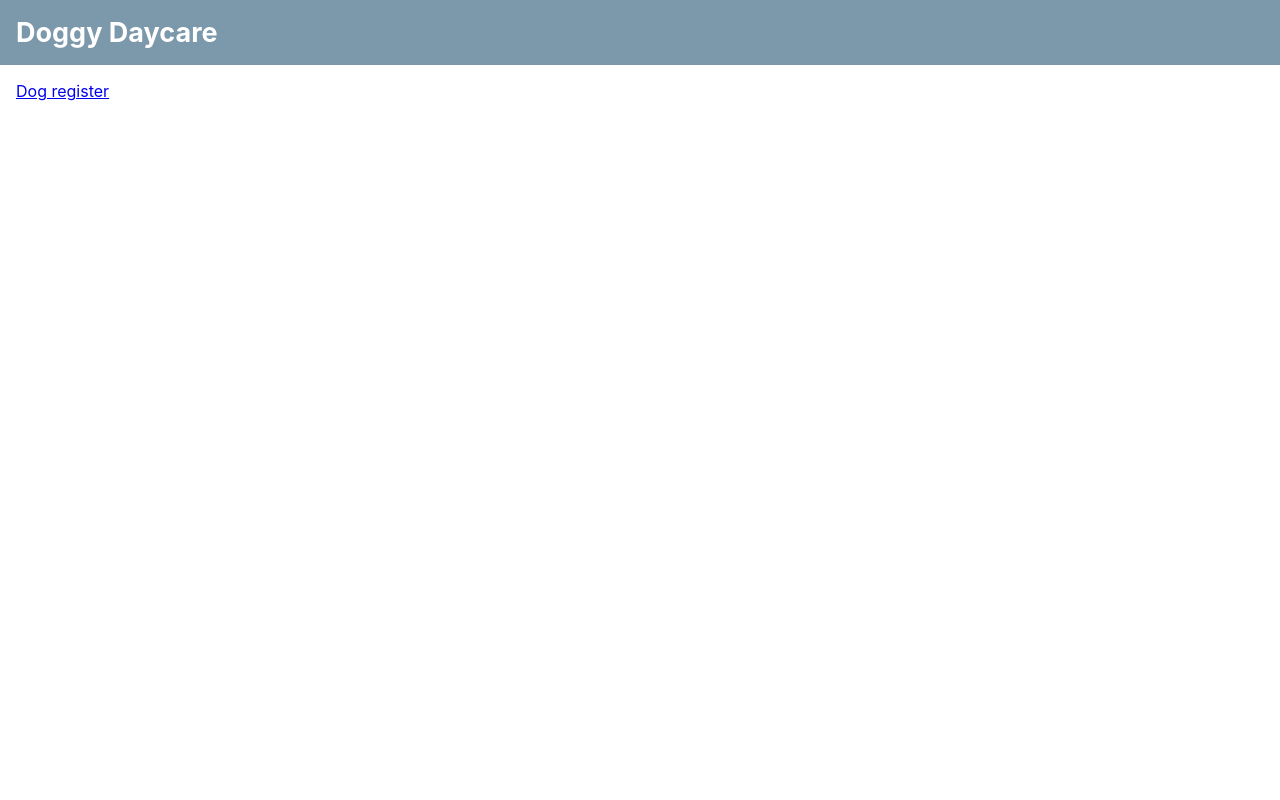
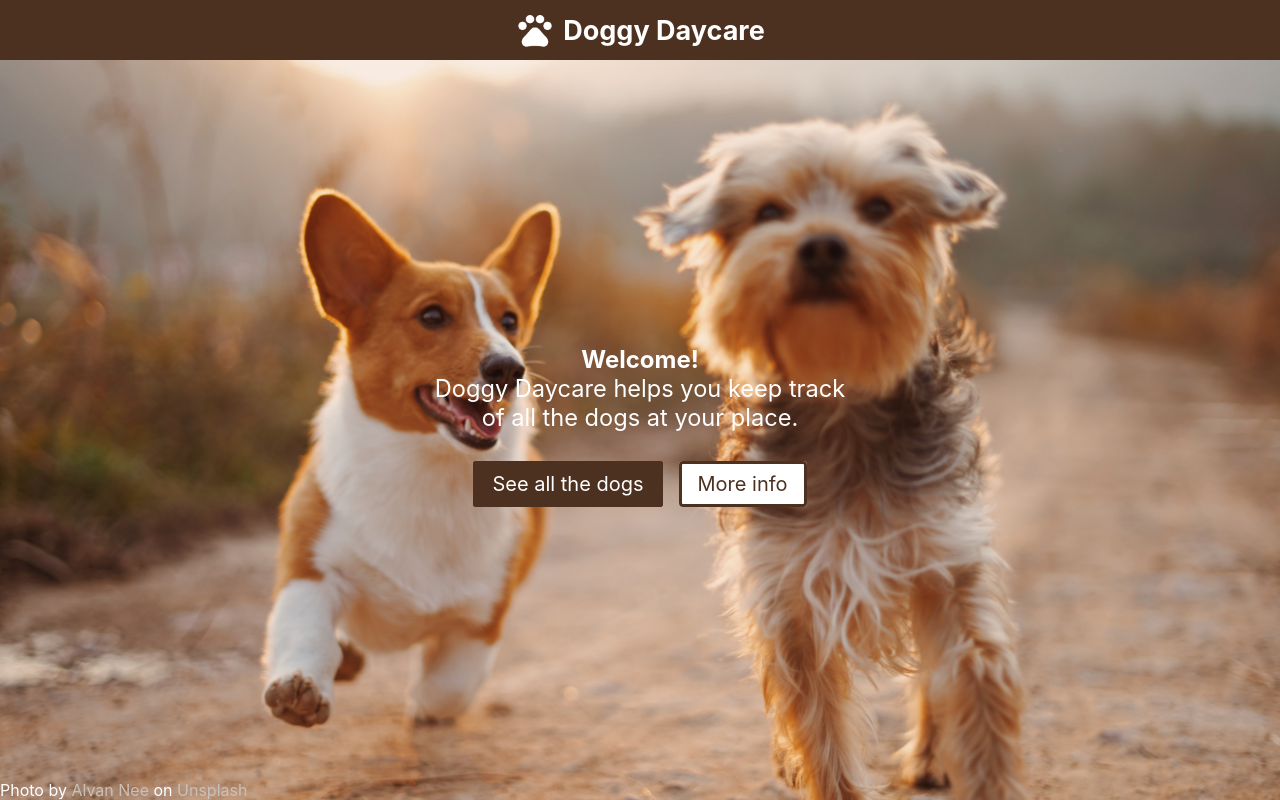
Before and after one commit to WALMIN/DoggyDaycare, a React (Create React App) app: page / in a window 1280 px wide. Built offline with nearby package versions, Linux system fonts and the light colour scheme.

Commit message:
Designed the start page & changed some CSS

```diff
--- a/src/App.css
+++ b/src/App.css
@@ -1,52 +1,36 @@
 .App {
 
   text-align: left;
+  height: 100%;
 
 }
 
 .App header {
 
+  height: 7.5vh;
+
+}
+
+.App header .Logo {
+
   display: flex;
   flex-direction: row;
   align-items: center;
-  justify-content: flex-end;
-  padding: 1rem;
+  justify-content: center;
+
+  height: 7.5vh;
 
   background: var(--primary-color);
   color: #ffffff;
   font-size: calc(10px + 1vmin);
+  text-decoration: none;
 
 }
 
-.App header h2 {
+.App header img {
 
-  margin: auto auto auto 0;
+  width: 2.5rem;
+  height: auto;
+  margin-right: 0.5rem;
 
 }
-
-.App header .NavigationButton {
-
-  display: inline-block;
-  height: 100%;
-  margin-left: 1rem;
-
-  background: transparent;
-  border: none;
-  color: #ffffff;
-  font-size: calc(10px + 1vmin);
-  text-decoration: none;
-  cursor: pointer;
-
-}
-
-.App header button:focus {
-
-  outline: none;
-
-}
-
-.App main {
-
-  padding: 1rem;
-
-}
--- a/src/App.js
+++ b/src/App.js
@@ -29,7 +29,10 @@ function App() {
     <Router>
       <div className="App">
         <header>
-          <h2>Doggy Daycare</h2>
+          <Link className="Logo" to="/">
+            <img src="images/doggy-daycare.png" />
+            <h2>Doggy Daycare</h2>
+          </Link>
         </header>
 
         <main>
--- a/src/components/Dogs.css
+++ b/src/components/Dogs.css
@@ -1,6 +1,7 @@
 .Dogs {
 
   text-align: center;
+  padding: 0.75rem 0.2rem;
 
 }
 
@@ -8,10 +9,12 @@
 
   width: 50vw;
   padding: 0.75rem 1.5rem;
+  margin-bottom: 0.75rem;
 
   background: var(--accent-color);
   border: none;
-  border-radius: 1rem;
+  border-radius: 0.2rem;
+  color: #ffffff;
 
 }
 
@@ -89,10 +92,10 @@
 
 .DogItem img {
 
-  width: 5rem;
-  height: 5rem;
+  width: 6rem;
+  height: 6rem;
   object-fit: cover;
-  border: 0.25rem solid var(--accent-color);
+  border: 0.2rem solid var(--accent-color);
   border-radius: 50%;
   box-shadow: 0.1rem 0.2rem 0.2rem #b2b2b2;
 
--- /dev/null
+++ b/src/components/Home.css
@@ -0,0 +1,88 @@
+.Home {
+
+  display: flex;
+  flex-direction: column;
+
+  background-position: center;
+  background-repeat: no-repeat;
+  background-size: cover;
+  text-align: center;
+
+  height: calc(100vh - 7.5vh);
+
+}
+
+.Home main {
+
+  display: flex;
+  flex-direction: column;
+  align-items: center;
+  justify-content: center;
+
+  height: 100%;
+
+}
+
+.Home .Title {
+
+  margin: 0;
+
+  color: #ffffff;
+  font-size: calc(10px + 1.75vmin);
+  font-weight: bold;
+
+}
+
+.Home .Text {
+
+  margin: 0;
+  margin-bottom: 2.5rem;
+
+  color: #ffffff;
+  font-size: calc(10px + 1.70vmin);
+
+}
+
+.Home .Button {
+
+  margin: 0.5rem;
+  padding: 0.5rem 1rem;
+
+  background: var(--primary-color);
+  border: 0.2rem solid var(--primary-color);
+  color: #ffffff;
+  border-radius: 0.2rem;
+  font-size: calc(10px + 1.25vmin);
+  text-decoration: none;
+  cursor: pointer;
+
+}
+
+.Home .Button2 {
+
+  margin: 0.5rem;
+  padding: 0.5rem 1rem;
+
+  background: #ffffff;
+  border: 0.2rem solid var(--primary-color);
+  color: var(--primary-color);
+  border-radius: 0.25rem;
+  font-size: calc(10px + 1.25vmin);
+  text-decoration: none;
+  cursor: pointer;
+
+}
+
+.App footer {
+
+  color: #ffffff;
+  text-align: left;
+
+}
+
+.App footer a {
+
+  color: var(--accent-color);
+  text-decoration: none;
+
+}
--- a/src/components/Home.js
+++ b/src/components/Home.js
@@ -1,9 +1,20 @@
+import './Home.css';
 import {Link} from "react-router-dom";
 
 function Home(){
   return(
-    <div>
-      <Link className="NavigationButton" to="/register">Dog register</Link>
+    <div className="Home" style={{backgroundImage: `url("images/background.jpg")`}}>
+      <main>
+        <h1 className="Title">Welcome!</h1>
+        <p className="Text">Doggy Daycare helps you keep track<br />of all the dogs at your place.</p>
+        <div>
+          <Link className="Button" to="/register">See all the dogs</Link>
+          <Link className="Button2" to="/">More info</Link>
+        </div>
+      </main>
+      <footer>
+        Photo by <a href="https://unsplash.com/@alvannee?utm_source=unsplash&utm_medium=referral&utm_content=creditCopyText">Alvan Nee</a> on <a href="https://unsplash.com/s/photos/dogs?utm_source=unsplash&utm_medium=referral&utm_content=creditCopyText">Unsplash</a>
+      </footer>
     </div>
   );
 }
--- a/src/index.css
+++ b/src/index.css
@@ -1,7 +1,7 @@
 :root {
 
-  --primary-color: #7C98AB;
-  --accent-color: #D2D2D2;
+  --primary-color: #4D3120;
+  --accent-color: #C8C1B9;
 
 }
 
```
Also changed, not shown: public/images/background.jpg (added), public/images/doggy-daycare.png (added).
